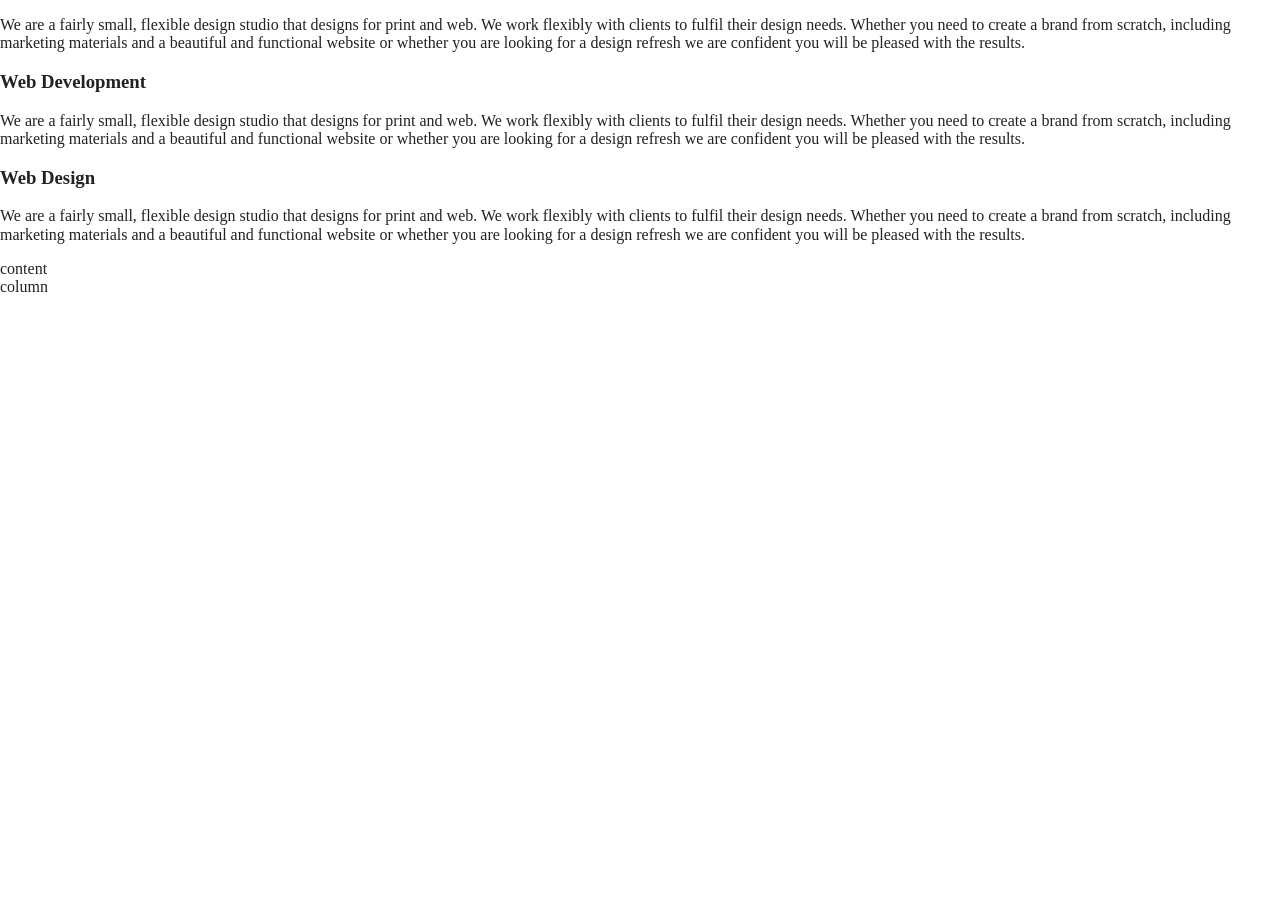
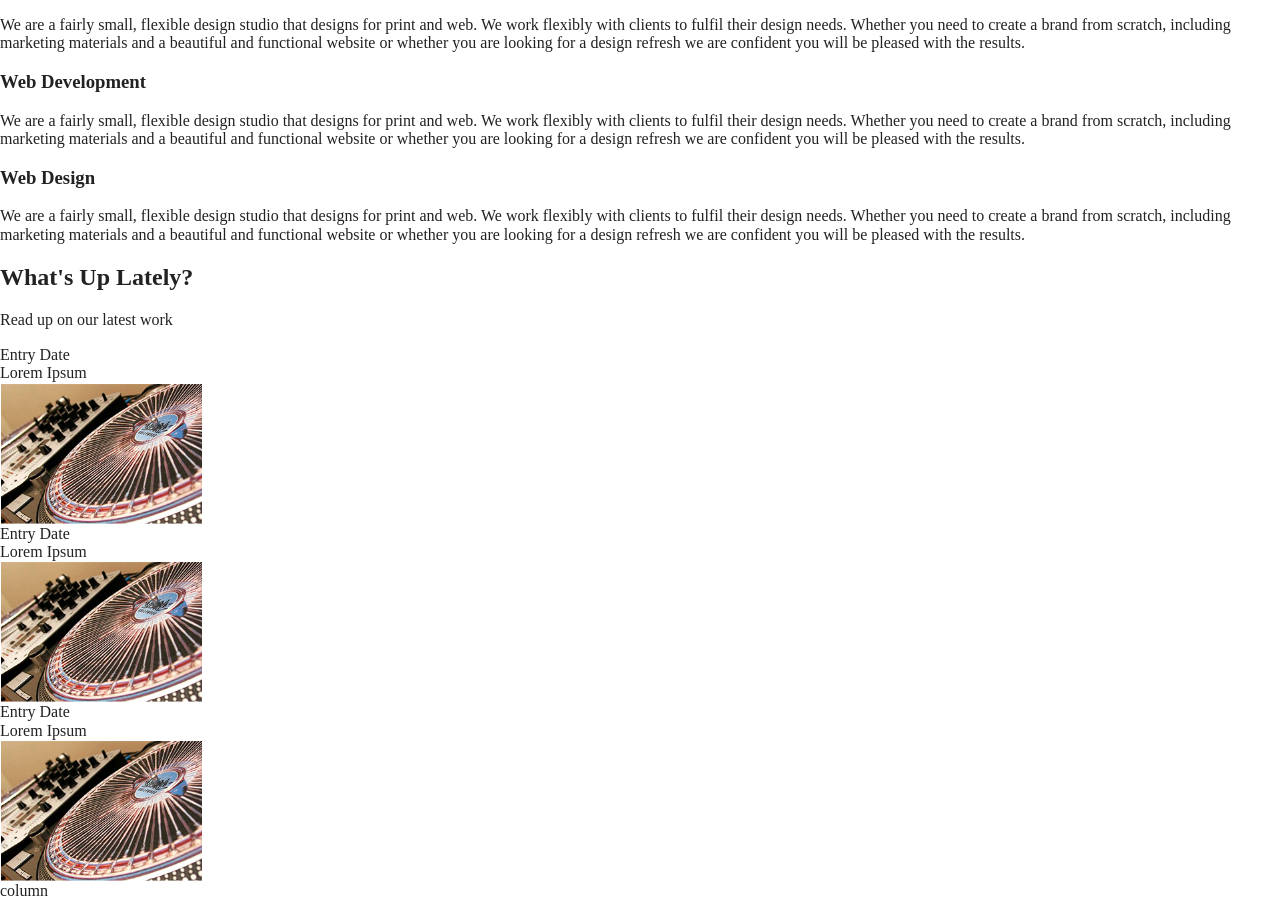
Before and after one commit to CanSanchez/Metrolics, a website built with Parcel: page index.html in a window 1280 px wide. Shown: the part 1258-2159 px from the top of the page. Before the commit the page ends 1555 px from the top, so only its background shows below. Built offline with nearby package versions, Linux system fonts and the light colour scheme.

Commit message:
add blog section and images

```diff
--- a/index.html
+++ b/index.html
@@ -78,6 +78,7 @@
   </header>
 
   <main class="page-content">
+    <!-- Services Section -->
     <section class="section-services">
         <div class="">
           <h2>Things That We Do</h2>
@@ -104,9 +105,42 @@
           <p>We are a fairly small, flexible design studio that designs for print and web. We work flexibly with clients to fulfil their design needs. Whether you need to create a brand from scratch, including marketing materials and a beautiful and functional website or whether you are looking for a design refresh we are confident you will be pleased with the results.</p>
         </span>
     </section>
-    <section class="page__main__section">
-        <div class="">
-            content
+    <!-- Blog Section -->
+    <section class="section-blog">
+        <div class="section header">
+          <h2>What&#39s Up Lately?</h2>
+          <p>Read up on our latest work</p>
+        </div>
+        <div class="blog-entry">
+          <div class="entry-date">
+            Entry Date
+          </div>
+          <div class="entry-description">
+            Lorem Ipsum
+          </div>
+          <div class="entry-image">
+            <img src="/img/sample-image-post.png" alt="blog entry">
+          </div>
+          <div class="blog-entry">
+            <div class="entry-date">
+              Entry Date
+            </div>
+            <div class="entry-description">
+              Lorem Ipsum
+            </div>
+            <div class="entry-image">
+              <img src="/img/sample-image-post.png" alt="blog entry">
+            </div>
+            <div class="blog-entry">
+              <div class="entry-date">
+                Entry Date
+              </div>
+              <div class="entry-description">
+                Lorem Ipsum
+              </div>
+              <div class="entry-image">
+                <img src="/img/sample-image-post.png" alt="blog entry">
+              </div>
         </div>
     </section>
   </main>
```
Also changed, not shown: img/sample-image-post.png (added), 1 other file.
